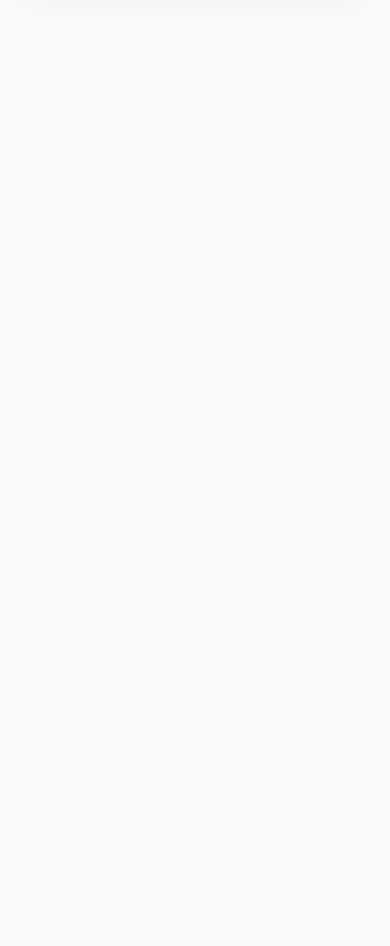
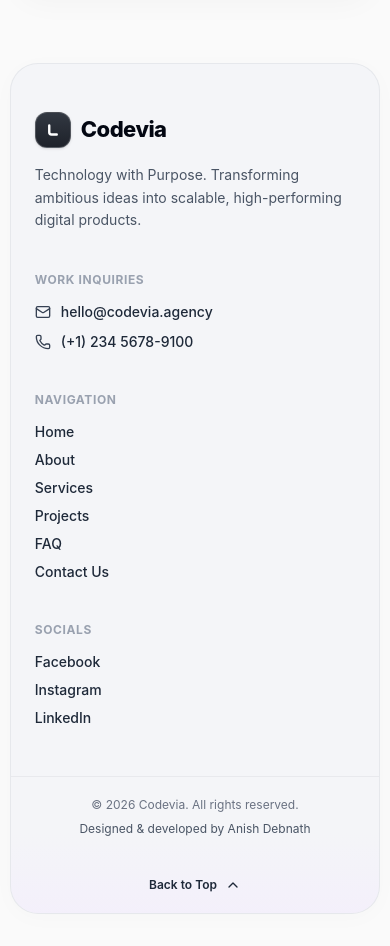
Before and after one commit to AnishDebnath/Codevia-Website, a React (Vite) app: page / in a window 390 px wide. Shown: the part 6705-7651 px from the top of the page. Before the commit the page ends 6752 px from the top, so only its background shows below. Built offline with nearby package versions, Linux system fonts and the light colour scheme.

Commit message:
Add footer part

```diff
--- /dev/null
+++ b/src/pages/Home/Footer.tsx
@@ -0,0 +1,173 @@
+import React from 'react';
+import { Mail, Phone, ChevronUp } from 'lucide-react';
+
+// ponytail: clean, structured footer with zero external dependencies matching design reference & site width
+export const Footer: React.FC = () => {
+  const scrollToTop = () => {
+    window.scrollTo({ top: 0, behavior: 'smooth' });
+  };
+
+  const navLinks = [
+    { label: 'Home', href: '#' },
+    { label: 'About', href: '#services' },
+    { label: 'Services', href: '#services' },
+    { label: 'Projects', href: '#works' },
+    { label: 'FAQ', href: '#faq' },
+    { label: 'Contact Us', href: '#works' },
+  ];
+
+  const socialLinks = [
+    { label: 'Facebook', href: 'https://facebook.com' },
+    { label: 'Instagram', href: 'https://instagram.com' },
+    { label: 'LinkedIn', href: 'https://linkedin.com' },
+  ];
+
+  const handleNavClick = (href: string) => {
+    if (href === '#') {
+      window.scrollTo({ top: 0, behavior: 'smooth' });
+      return;
+    }
+    const el = document.querySelector(href);
+    if (el) {
+      el.scrollIntoView({ behavior: 'smooth' });
+    }
+  };
+
+  return (
+    <footer className="w-full flex justify-center pb-8 sm:pb-12 pt-4 select-none">
+      {/* Outer Background Container following vw property & matching other section div border radius */}
+      <div
+        className="relative rounded-[28px] sm:rounded-[36px] lg:rounded-[44px] border border-gray-200/90 bg-[#F4F5F8] shadow-[0_4px_24px_rgba(0,0,0,0.02)] overflow-hidden"
+        style={{ width: 'min(95vw, 1440px)' }}
+      >
+        {/* Subtle bottom ambient gradient matching site theme */}
+        <div className="absolute inset-x-0 bottom-0 h-40 bg-gradient-to-t from-purple-100/40 via-transparent to-transparent pointer-events-none" />
+
+        {/* Top Area: Content placed at other section width (max-w-6xl) */}
+        <div className="max-w-6xl mx-auto px-6 sm:px-8 pt-12 sm:pt-16 pb-12 sm:pb-16 relative z-10">
+          <div className="flex flex-col md:flex-row items-start justify-between gap-10 lg:gap-12">
+            {/* Column 1: Brand Logo & Statement */}
+            <div className="max-w-xs space-y-4 shrink-0">
+              <a
+                href="#"
+                onClick={(e) => {
+                  e.preventDefault();
+                  scrollToTop();
+                }}
+                className="inline-flex items-center gap-2.5 group cursor-pointer"
+              >
+                <div className="w-9 h-9 rounded-xl bg-gradient-to-b from-[#323842] to-[#1E222A] flex items-center justify-center shadow-sm border border-white/20 group-hover:scale-105 transition-transform">
+                  <svg width="18" height="18" viewBox="0 0 24 24" fill="none">
+                    <path
+                      d="M7 6V15C7 16.6569 8.34315 18 10 18H17"
+                      stroke="white"
+                      strokeWidth="3.2"
+                      strokeLinecap="round"
+                      strokeLinejoin="round"
+                    />
+                  </svg>
+                </div>
+                <span className="font-extrabold text-[22px] tracking-tight text-gray-950 font-sans">
+                  Codevia
+                </span>
+              </a>
+
+              <p className="text-gray-600 text-sm sm:text-[15px] leading-relaxed font-sans">
+                Technology with Purpose. Transforming ambitious ideas into scalable, high-performing digital products.
+              </p>
+            </div>
+
+            {/* Column 2: Work Inquiries */}
+            <div className="space-y-3.5 shrink-0">
+              <h4 className="text-xs font-bold text-gray-400 uppercase tracking-wider font-sans">
+                Work Inquiries
+              </h4>
+              <div className="space-y-2.5 text-sm sm:text-[15px] text-gray-800 font-medium">
+                <a
+                  href="mailto:hello@codevia.agency"
+                  className="flex items-center gap-2.5 hover:text-purple-600 transition-colors group"
+                >
+                  <Mail className="w-4 h-4 text-gray-700 group-hover:text-purple-600 transition-colors shrink-0" />
+                  <span>hello@codevia.agency</span>
+                </a>
+                <a
+                  href="tel:+123456789100"
+                  className="flex items-center gap-2.5 hover:text-purple-600 transition-colors group"
+                >
+                  <Phone className="w-4 h-4 text-gray-700 group-hover:text-purple-600 transition-colors shrink-0" />
+                  <span>(+1) 234 5678-9100</span>
+                </a>
+              </div>
+            </div>
+
+            {/* Column 3: Navigation */}
+            <div className="space-y-3.5 shrink-0">
+              <h4 className="text-xs font-bold text-gray-400 uppercase tracking-wider font-sans">
+                Navigation
+              </h4>
+              <ul className="space-y-2 text-sm sm:text-[15px] text-gray-800 font-medium">
+                {navLinks.map((link) => (
+                  <li key={link.label}>
+                    <button
+                      onClick={() => handleNavClick(link.href)}
+                      className="hover:text-purple-600 transition-colors cursor-pointer text-left"
+                    >
+                      {link.label}
+                    </button>
+                  </li>
+                ))}
+              </ul>
+            </div>
+
+            {/* Column 4: Socials */}
+            <div className="space-y-3.5 shrink-0">
+              <h4 className="text-xs font-bold text-gray-400 uppercase tracking-wider font-sans">
+                Socials
+              </h4>
+              <ul className="space-y-2 text-sm sm:text-[15px] text-gray-800 font-medium">
+                {socialLinks.map((social) => (
+                  <li key={social.label}>
+                    <a
+                      href={social.href}
+                      target="_blank"
+                      rel="noopener noreferrer"
+                      className="hover:text-purple-600 transition-colors inline-block cursor-pointer"
+                    >
+                      {social.label}
+                    </a>
+                  </li>
+                ))}
+              </ul>
+            </div>
+          </div>
+        </div>
+
+        {/* Full-width hairline divider */}
+        <div className="w-full h-px bg-gray-200/80 relative z-10" />
+
+        {/* Bottom Bar: aligned with the content width */}
+        <div className="max-w-6xl mx-auto px-6 sm:px-8 relative z-10">
+          <div className="grid grid-cols-1 md:grid-cols-2 items-center">
+            {/* Left Cell: Copyright & Credits */}
+            <div className="py-5 text-xs sm:text-[13px] text-gray-500 font-sans flex flex-wrap items-center gap-2 justify-center md:justify-start">
+              <span>© {new Date().getFullYear()} Codevia. All rights reserved.</span>
+              <span className="hidden sm:inline text-gray-300">•</span>
+              <span className="text-gray-600">Designed &amp; developed by Anish Debnath</span>
+            </div>
+
+            {/* Right Cell: Back to Top with Vertical Divider */}
+            <div className="md:border-l md:border-gray-200/80 md:pl-8 py-5 flex items-center justify-center md:justify-end">
+              <button
+                onClick={scrollToTop}
+                className="flex items-center gap-2 text-xs sm:text-[13px] font-semibold text-gray-800 hover:text-purple-600 transition-colors group cursor-pointer"
+              >
+                <span>Back to Top</span>
+                <ChevronUp className="w-4 h-4 group-hover:-translate-y-0.5 transition-transform" />
+              </button>
+            </div>
+          </div>
+        </div>
+      </div>
+    </footer>
+  );
+};
--- a/src/pages/Home/index.tsx
+++ b/src/pages/Home/index.tsx
@@ -7,6 +7,7 @@ import { Works } from './Works';
 import { Testimonials } from './Testimonials';
 import { FAQ } from './FAQ';
 import { CTA } from './CTA';
+import { Footer } from './Footer';
 
 export const Home: React.FC = () => {
   return (
@@ -24,6 +25,9 @@ export const Home: React.FC = () => {
         <FAQ />
         <CTA />
       </main>
+
+      {/* Footer Section */}
+      <Footer />
     </div>
   );
 };
```
Also changed, not shown: 1 other file (tests, documents, lock files or other folders).
